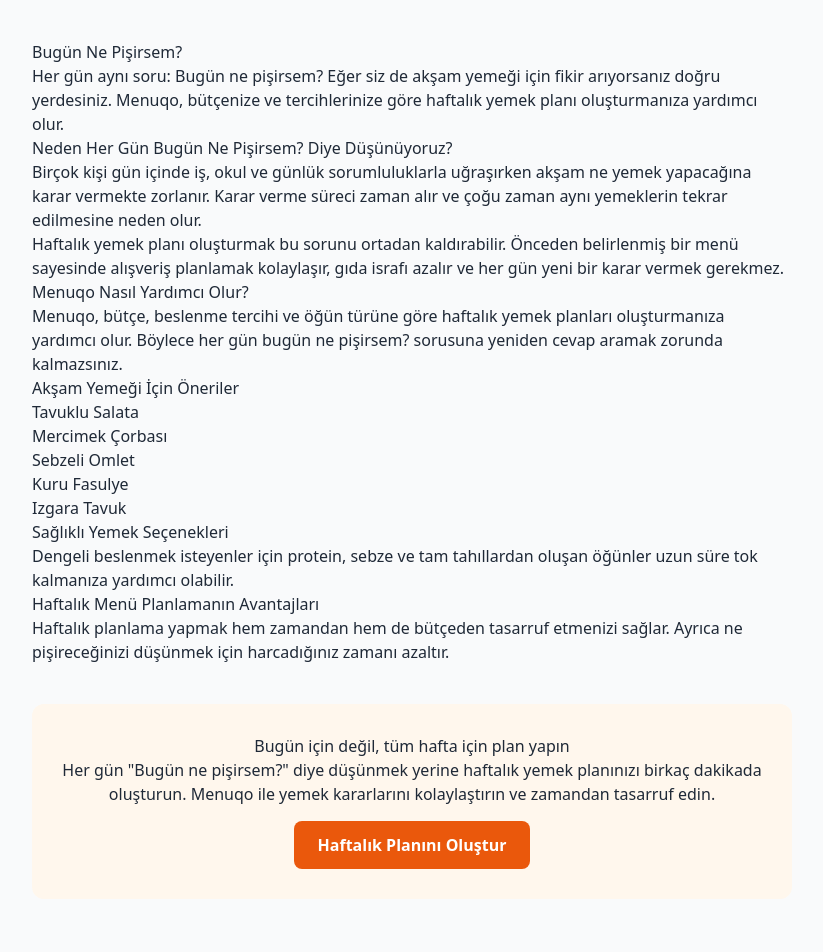
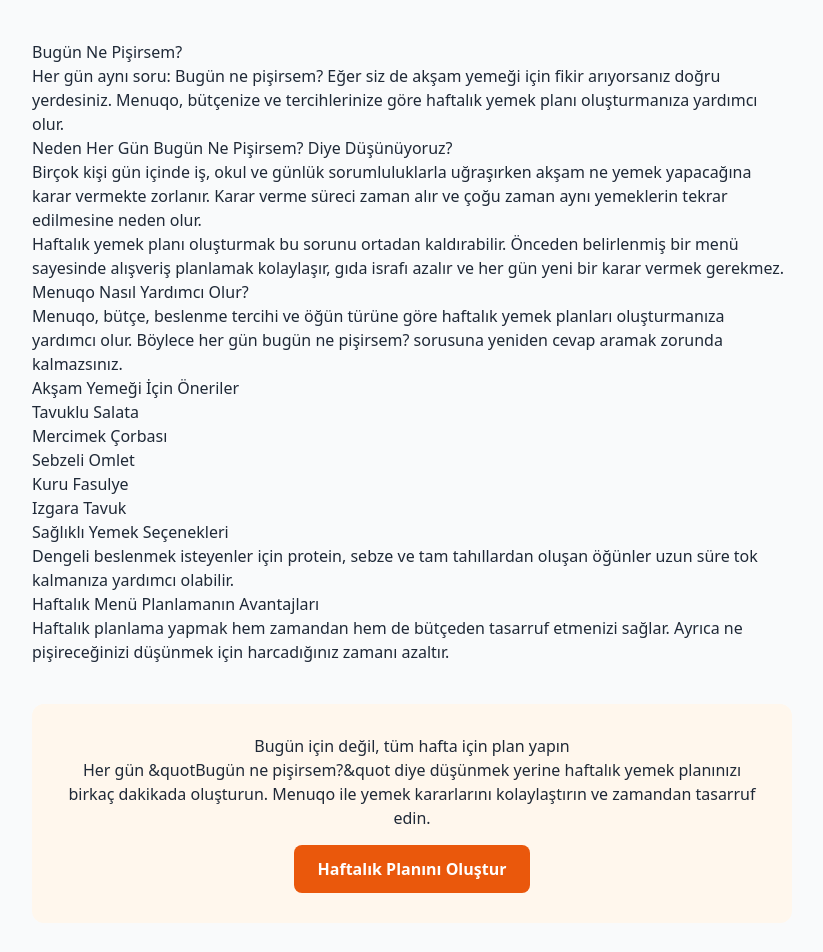
Before and after one commit to chemistleo/stackblitz-nextjsversion, a Next.js app: page /bugun-ne-pisirsem in a window 1280 px wide. Shown: the top 952 px of the page, without its empty margins (228-1051 px from the left). Built offline with nearby package versions, Linux system fonts and the light colour scheme.

Commit message:
bug fixed

```diff
--- a/app/bugun-ne-pisirsem/page.js
+++ b/app/bugun-ne-pisirsem/page.js
@@ -73,7 +73,7 @@
         <h2>Bugün için değil, tüm hafta için plan yapın</h2>
 
         <p>
-        Her gün "Bugün ne pişirsem?" diye düşünmek yerine haftalık yemek
+        Her gün &quotBugün ne pişirsem?&quot diye düşünmek yerine haftalık yemek
         planınızı birkaç dakikada oluşturun. Menuqo ile yemek kararlarını
         kolaylaştırın ve zamandan tasarruf edin.
         </p>
```
